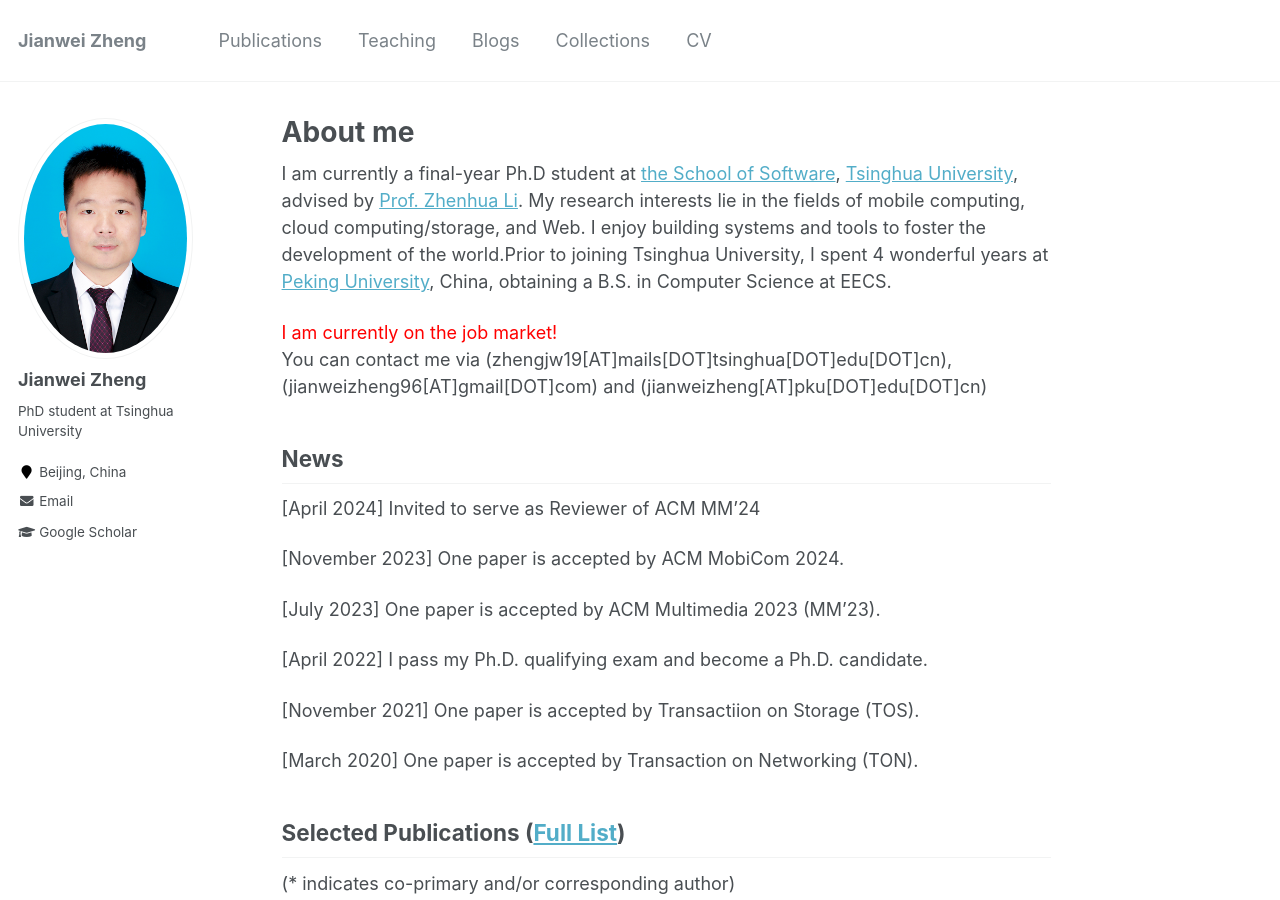
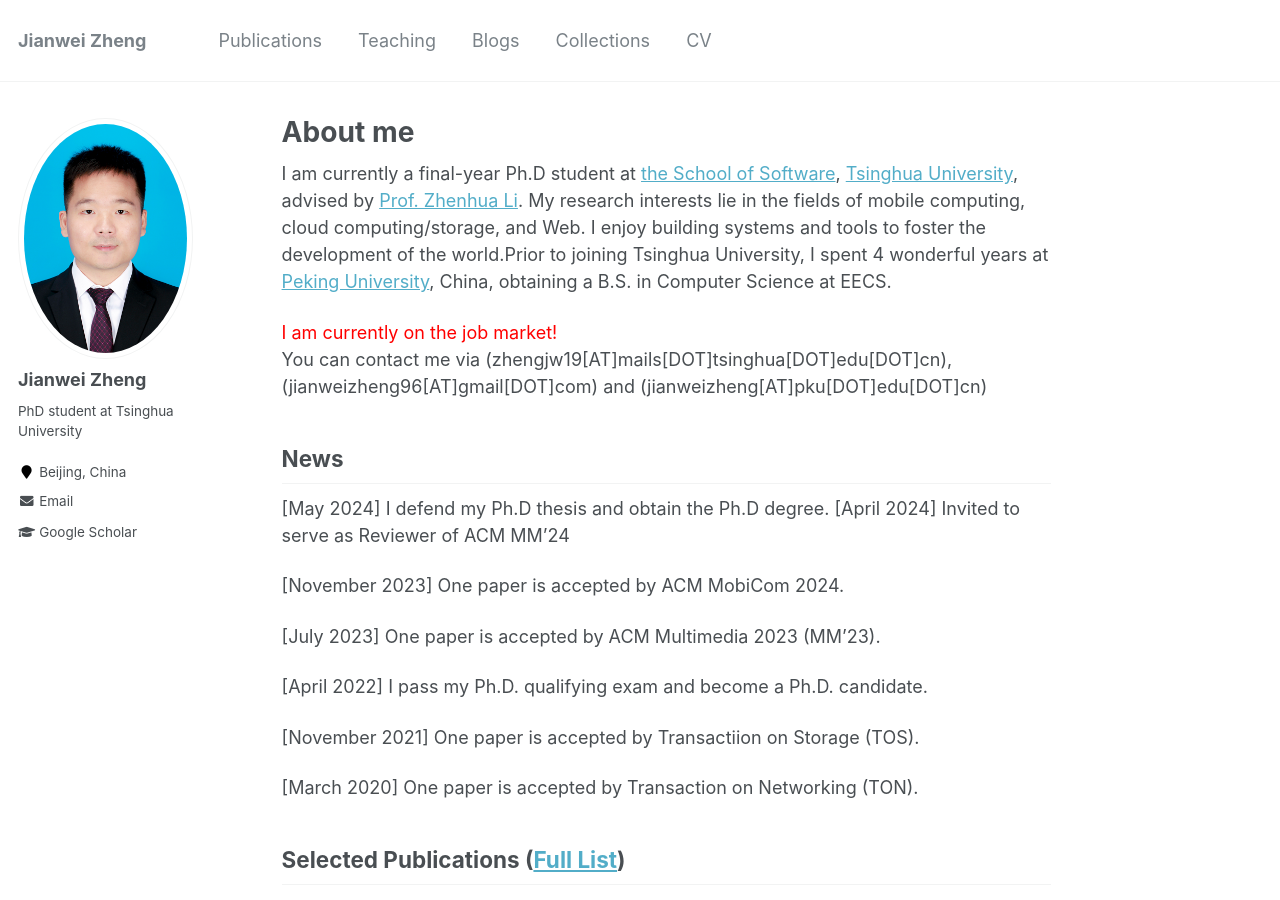
Before and after one commit to jwzheng96/jwzheng96.github.io, a Jekyll site: the page built from _pages/about.md, in a window 1280 px wide and 900 px high. Built offline with Jekyll 4.4.1, drawn with Linux system fonts in a browser that asks for light colours.

Commit message:
add news

```diff
--- a/_pages/about.md
+++ b/_pages/about.md
@@ -20,6 +20,7 @@ You can contact me via (zhengjw19[AT]mails[DOT]tsinghua[DOT]edu[DOT]cn), (jianwe
 
 
 ## News
+[May 2024] I defend my Ph.D thesis and obtain the Ph.D degree.
 [April 2024] Invited to serve as Reviewer of ACM MM'24
 
 [November 2023] One paper is accepted by ACM MobiCom 2024.
```
